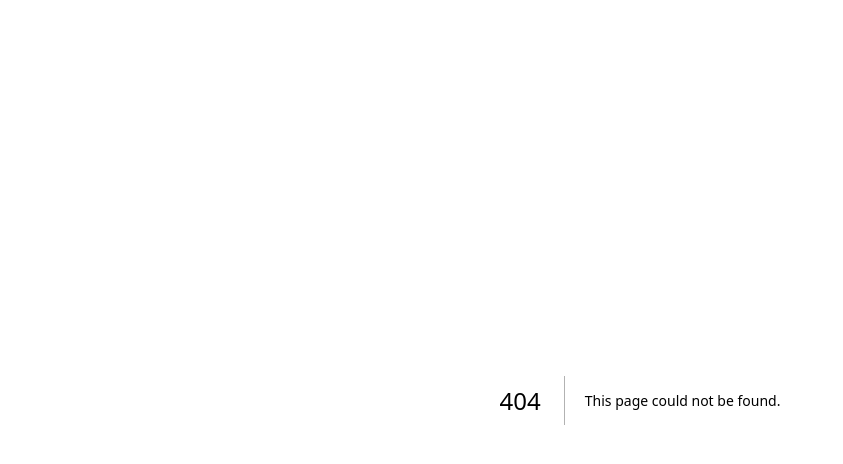
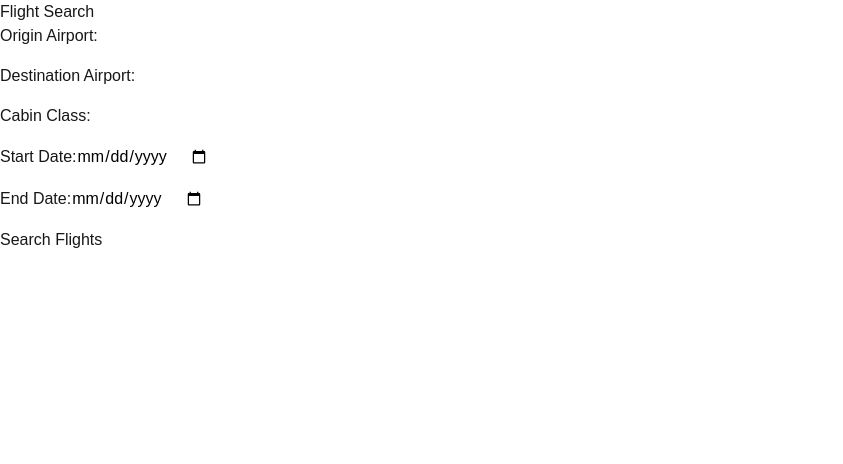
Before and after one commit to StephenDavid13/tlf-nextjs, a Next.js app: page /aeroseat in a window 1280 px wide. Before the commit this address had no page. Shown: the top 464 px of the page, without its empty margins (0-843 px from the left). Built offline with nearby package versions, Linux system fonts and the light colour scheme.

Commit message:
Try aero seats

```diff
--- /dev/null
+++ b/app/aeroseat/page.tsx
@@ -0,0 +1,167 @@
+'use client';
+
+import type React from 'react';
+import { useState } from 'react';
+
+export default function FlightSearchPage() {
+  const [originAirport, setOriginAirport] = useState('');
+  const [destinationAirport, setDestinationAirport] = useState('');
+  const [cabinClass, setCabinClass] = useState('');
+  const [startDate, setStartDate] = useState('');
+  const [endDate, setEndDate] = useState('');
+
+  interface Flight {
+    flightNumber: string;
+    departureAirport: string;
+    departureTime: string;
+    arrivalAirport: string;
+    arrivalTime: string;
+    duration: string;
+    price: number;
+  }
+
+  const [flights, setFlights] = useState<Flight[]>([]);
+  const [error, setError] = useState<string | null>(null);
+
+  const handleSubmit = async (e: React.FormEvent<HTMLFormElement>) => {
+    e.preventDefault();
+    setError(null); // Clear previous errors
+
+    // Validate form inputs
+    if (!originAirport || !destinationAirport) {
+      setError('Please enter both origin and destination airports.');
+      return;
+    }
+
+    const options = {
+      method: 'GET',
+      mode: 'no-cors' as RequestMode, // Added to avoid CORS errors
+      headers: {
+        accept: 'application/json',
+        'Partner-Authorization': 'pro_2m4aGqnPOY02DoC4ynbXtcfcBui',
+      },
+    };
+
+    const url = `https://seats.aero/partnerapi/search?origin_airport=${originAirport}&destination_airport=${destinationAirport}&take=500`;
+
+    try {
+      const response = await fetch(url, options);
+      if (!response.ok) {
+        throw new Error('Failed to fetch flight data');
+      }
+      const data = await response.json();
+
+      // Transform the data to match the Flight interface
+      const transformedFlights = data.results.map((flight: Flight) => ({
+        flightNumber: flight.flightNumber,
+        departureAirport: flight.departureAirport,
+        departureTime: flight.departureTime,
+        arrivalAirport: flight.arrivalAirport,
+        arrivalTime: flight.arrivalTime,
+        duration: flight.duration,
+        price: flight.price || 0,
+      }));
+
+      setFlights(transformedFlights);
+    } catch (err: unknown) {
+      if (err instanceof Error) {
+        setError(err.message);
+      } else {
+        setError('Something went wrong');
+      }
+    }
+  };
+
+  return (
+    <div>
+      <h1>Flight Search</h1>
+      <form onSubmit={handleSubmit}>
+        <div className="mb-4">
+          <label htmlFor="origin-airport">Origin Airport:</label>
+          <input
+            type="text"
+            id="origin-airport"
+            value={originAirport}
+            onChange={(e) => setOriginAirport(e.target.value)}
+            style={{ color: 'black' }}
+          />
+        </div>
+        <div className="mb-4">
+          <label htmlFor="destination-airport">Destination Airport:</label>
+          <input
+            type="text"
+            id="destination-airport"
+            value={destinationAirport}
+            onChange={(e) => setDestinationAirport(e.target.value)}
+            style={{ color: 'black' }}
+          />
+        </div>
+        <div className="mb-4">
+          <label htmlFor="cabin-class">Cabin Class:</label>
+          <input
+            type="text"
+            id="cabin-class"
+            value={cabinClass}
+            onChange={(e) => setCabinClass(e.target.value)}
+            style={{ color: 'black' }}
+          />
+        </div>
+        <div className="mb-4">
+          <label htmlFor="start-date">Start Date:</label>
+          <input
+            type="date"
+            id="start-date"
+            value={startDate}
+            onChange={(e) => setStartDate(e.target.value)}
+            style={{ color: 'black' }}
+          />
+        </div>
+        <div className="mb-4">
+          <label htmlFor="end-date">End Date:</label>
+          <input
+            type="date"
+            id="end-date"
+            value={endDate}
+            onChange={(e) => setEndDate(e.target.value)}
+            style={{ color: 'black' }}
+          />
+        </div>
+        <button type="submit">Search Flights</button>
+      </form>
+
+      {error && <p style={{ color: 'red' }}>{error}</p>}
+
+      {flights.length > 0 && (
+        <div>
+          <h2>Flight Results</h2>
+          <table>
+            <thead>
+              <tr>
+                <th>Flight Number</th>
+                <th>Departure</th>
+                <th>Arrival</th>
+                <th>Duration</th>
+                <th>Price</th>
+              </tr>
+            </thead>
+            <tbody>
+              {flights.map((flight) => (
+                <tr key={flight.flightNumber}>
+                  <td>{flight.flightNumber}</td>
+                  <td>
+                    {flight.departureAirport} - {flight.departureTime}
+                  </td>
+                  <td>
+                    {flight.arrivalAirport} - {flight.arrivalTime}
+                  </td>
+                  <td>{flight.duration}</td>
+                  <td>${flight.price}</td>
+                </tr>
+              ))}
+            </tbody>
+          </table>
+        </div>
+      )}
+    </div>
+  );
+}
--- /dev/null
+++ b/app/flights/page.tsx
@@ -0,0 +1,25 @@
+// /pages/api/flights.ts
+import type { NextApiRequest, NextApiResponse } from 'next';
+
+export default async function handler(req: NextApiRequest, res: NextApiResponse) {
+  const { originAirport, destinationAirport } = req.query;
+
+  const options = {
+    method: 'GET',
+    headers: {
+      accept: 'application/json',
+      'Partner-Authorization': 'pro_2m4aGqnPOY02DoC4ynbXtcfcBui',
+    },
+  };
+
+  const url = `https://seats.aero/partnerapi/search?origin_airport=${originAirport}&destination_airport=${destinationAirport}&take=500`;
+
+  try {
+    const response = await fetch(url, options);
+    const data = await response.json();
+    res.status(200).json(data);
+  } catch (err) {
+    console.error(err);
+    res.status(500).json({ error: 'Failed to fetch flight data' });
+  }
+}
```
